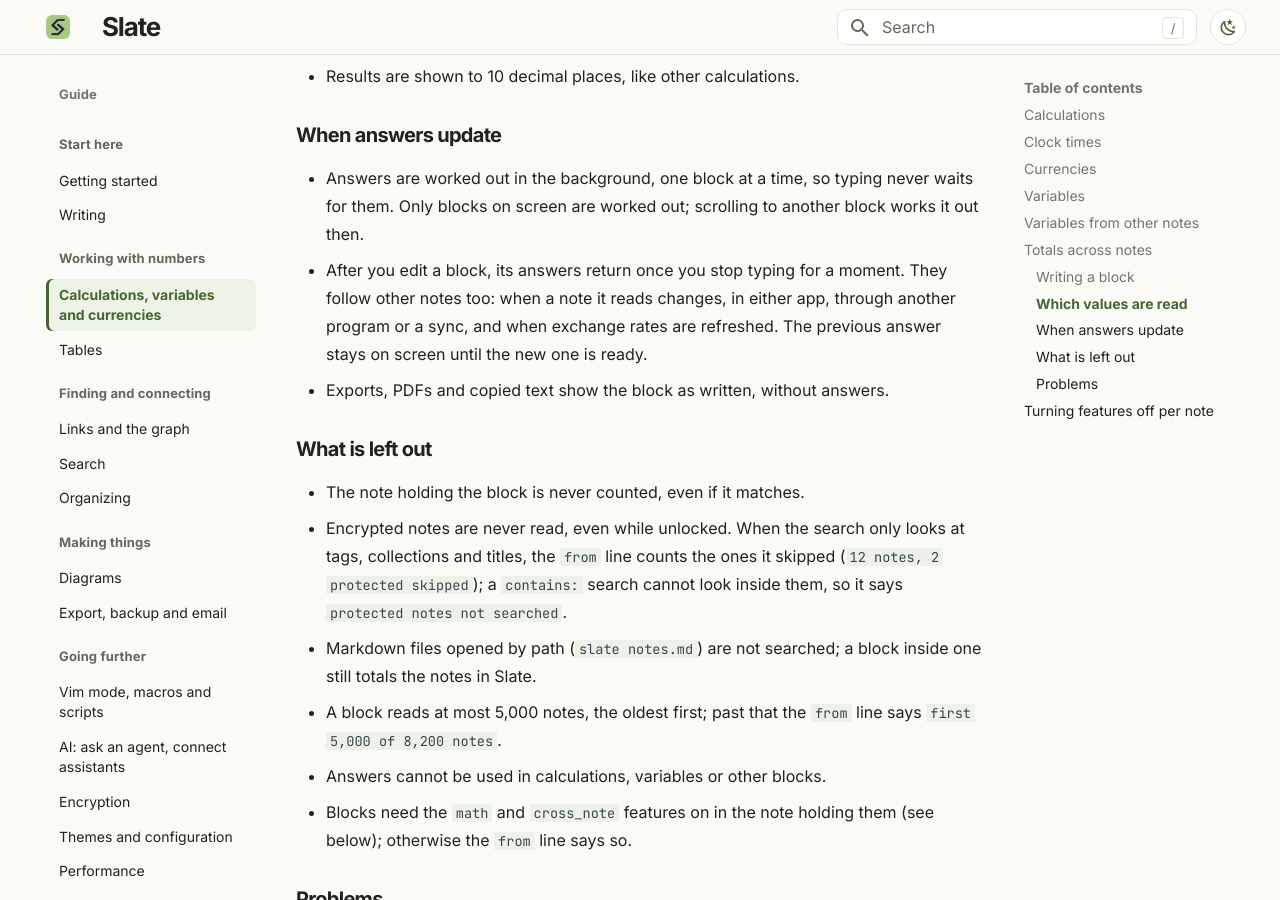
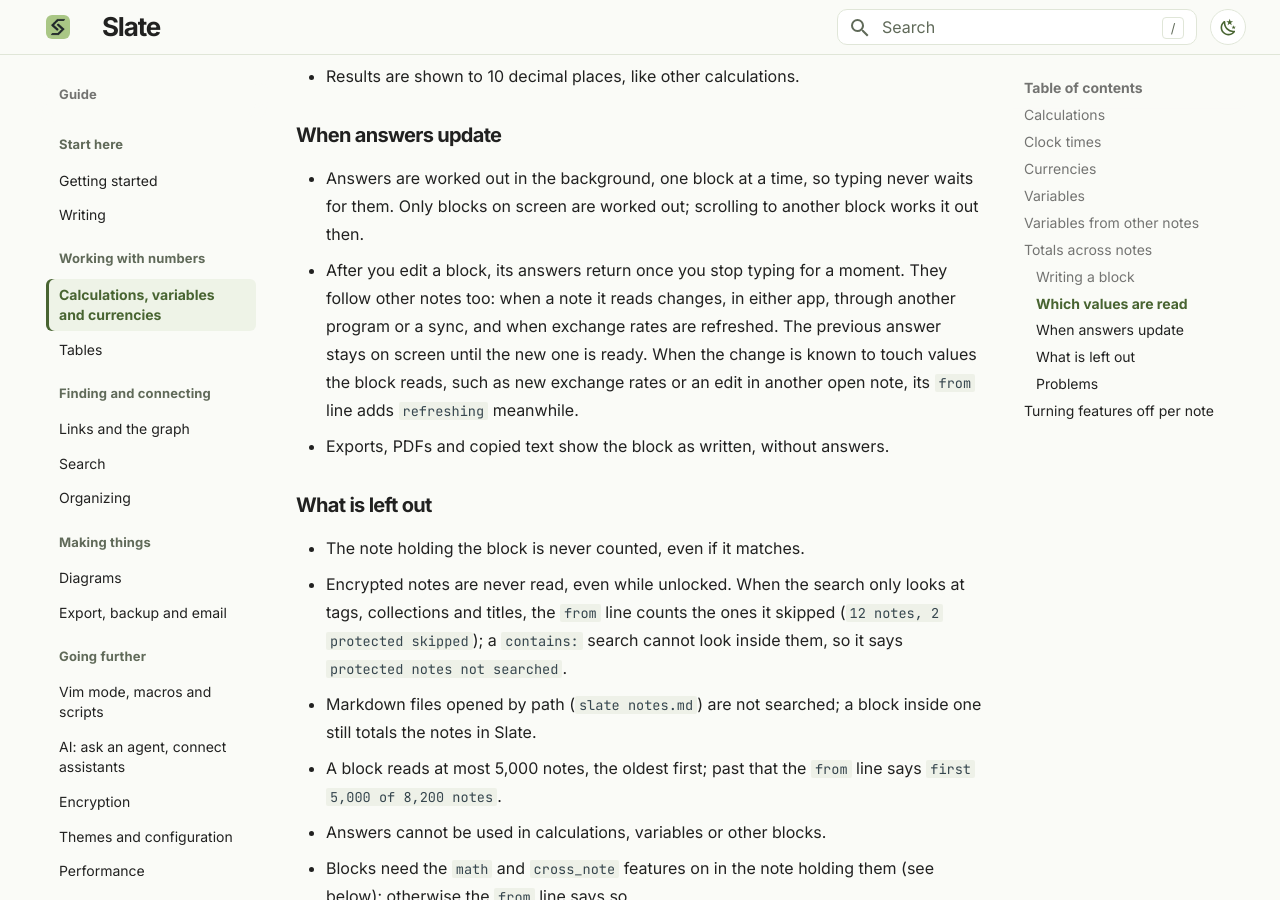
Before and after one commit to dborovcanin/slate-docs, an MkDocs documentation site: the page built from docs/calculations.md, in a window 1280 px wide and 900 px high, scrolled down 7052 px. Built offline with MkDocs 1.6.1 and Material for MkDocs 9.7.7, drawn with Linux system fonts in a browser that asks for light colours; comment, search, counter and statistics services are not loaded; the version menu is left out.

Commit message:
Mention refreshing query block answers

```diff
--- a/docs/calculations.md
+++ b/docs/calculations.md
@@ -223,6 +223,9 @@ note has it the line says so.
   moment. They follow other notes too: when a note it reads changes, in
   either app, through another program or a sync, and when exchange rates are
   refreshed. The previous answer stays on screen until the new one is ready.
+  When the change is known to touch values the block reads, such as new
+  exchange rates or an edit in another open note, its `from` line adds
+  `refreshing` meanwhile.
 - Exports, PDFs and copied text show the block as written, without answers.
 
 ### What is left out
```
